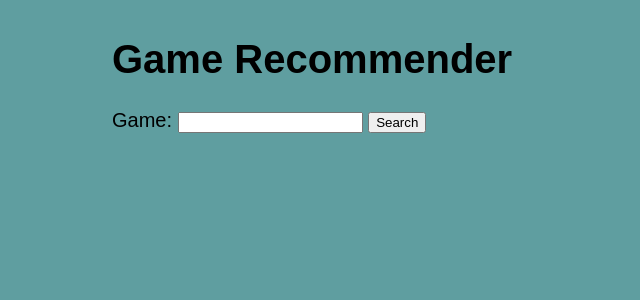
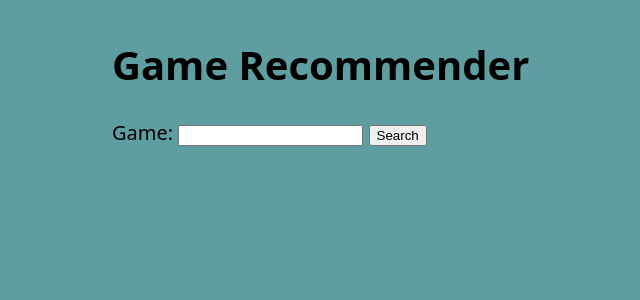
Before and after one commit to ultimo2002/playdate, a FastAPI app: template code/templates/index.html in a window 1280 px wide. Shown: the top 300 px of the page, without its empty margins (16-656 px from the left). Run offline with FastAPI, Linux system fonts and the light colour scheme; the template is opened without the code that fills it, so the values that code supplies are empty; parts of the project's set-up code (start-up, migrations or seed data) failed here and were passed over.

Commit message:
Fallback font

```diff
--- a/code/static/styles.css
+++ b/code/static/styles.css
@@ -8,7 +8,7 @@ body {
     width: 80%;
     padding: 10px;
     font-size: 20px;
-    font-family: "Motiva Sans", Sans-serif;
+    font-family: "Motiva Sans", system-ui, Sans-serif;
     font-weight: 500;
 
 }
```
